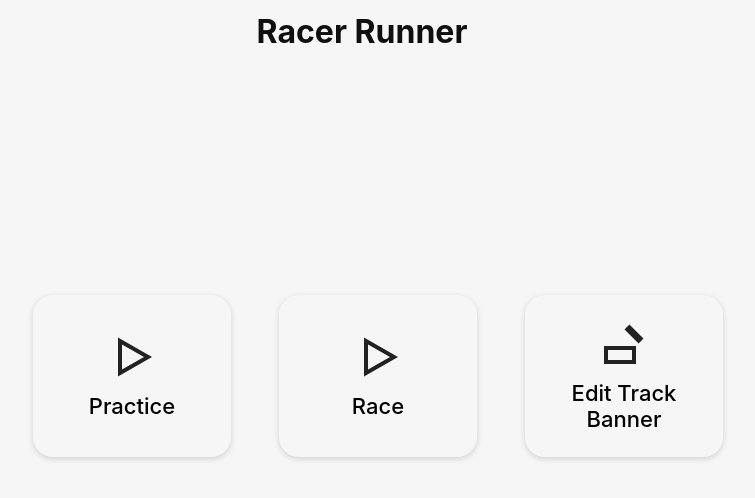
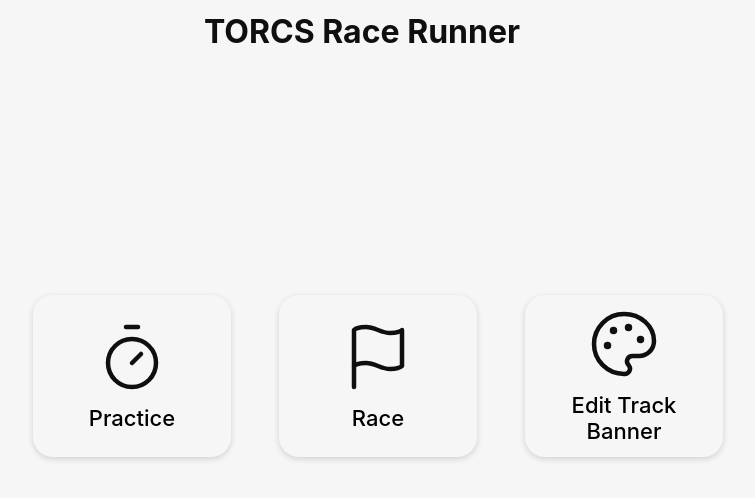
Before and after one commit to ling1984/TORCS-Race-Runner, a SvelteKit app: page / in a window 1280 px wide. Shown: the top 498 px of the page, without its empty margins (278-1033 px from the left). Built offline with nearby package versions, Linux system fonts and the light colour scheme.

Commit message:
Added lucide-svelte for icons. want to get rid of eventually because it has a big performance hit in dev mode and i only need like 4 icons

```diff
--- a/package.json
+++ b/package.json
@@ -13,6 +13,7 @@
   },
   "license": "MIT",
   "dependencies": {
+    "@lucide/svelte": "^1.8.0",
     "@tauri-apps/api": "^2",
     "@tauri-apps/plugin-dialog": "^2.6.0",
     "@tauri-apps/plugin-opener": "^2"
--- a/src/routes/+page.svelte
+++ b/src/routes/+page.svelte
@@ -1,5 +1,6 @@
 <script>
   import { goto } from '$app/navigation';
+  import { Timer, Flag, Palette } from '@lucide/svelte';
 
   function startPractice() {
     console.log("Start Practice clicked");
@@ -60,25 +61,18 @@
 }
 
 .home-icon {
-  width: 48px;
-  height: 48px;
+  width: 96px;
+  height: 72px;
 }
 
 .home-label {
   font-size: 22px;
   color: #000;
 }
-
-/* clean icon style */
-svg {
-  stroke: #222;
-  fill: none;
-  stroke-width: 2;
-}
 </style>
 
 <header class="header">
-  <h1>Racer Runner</h1>
+  <h1>TORCS Race Runner</h1>
 </header>
 
 <div class="home-container">
@@ -86,27 +80,19 @@ svg {
 
     <!-- Start Practice -->
     <button class="home-slider-card" type="button" onclick={startPractice}>
-      <svg class="home-icon" viewBox="0 0 24 24">
-        <polygon points="6,4 20,12 6,20" fill="none"></polygon>
-      </svg>
+      <Timer size={72} strokeWidth={1.5}/>
       <div class="home-label">Practice</div>
     </button>
 
     <!-- Start Race -->
     <button class="home-slider-card" type="button" onclick={startRace}>
-      <svg class="home-icon" viewBox="0 0 24 24">
-        <polygon points="6,4 20,12 6,20" fill="none"></polygon>
-      </svg>
+      <Flag size={72} strokeWidth={1.5} />
       <div class="home-label">Race</div>
     </button>
 
     <!-- Edit Track Banner -->
     <button class="home-slider-card" type="button" onclick={editTrackBanner}>
-      <svg class="home-icon" viewBox="0 0 24 24">
-        <rect x="3" y="14" width="14" height="7"></rect>
-        <line x1="14" y1="3" x2="21" y2="10"></line>
-        <line x1="13" y1="4" x2="20" y2="11"></line>
-      </svg>
+      <Palette size={72} strokeWidth={1.5} />
       <div class="home-label">Edit Track Banner</div>
     </button>
 
```
Also changed, not shown: 1 other file (tests, documents, lock files or other folders).
